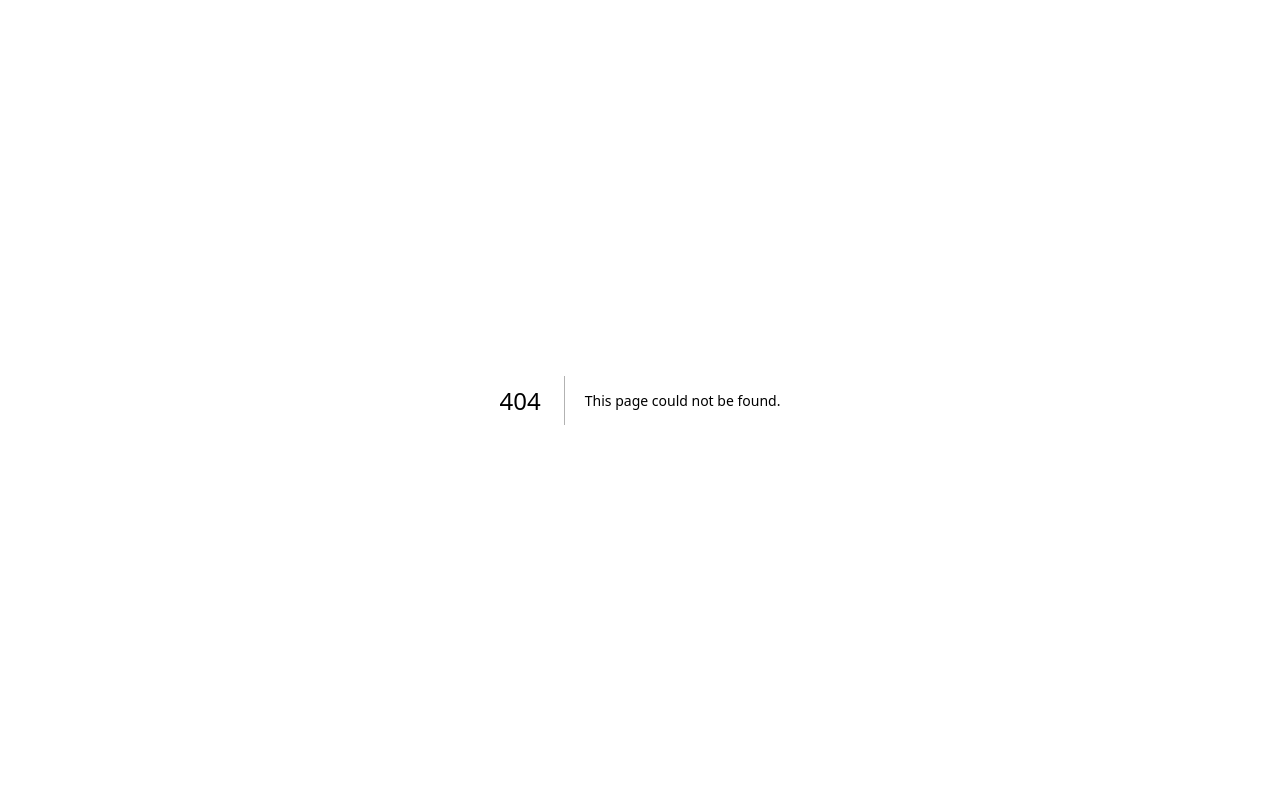
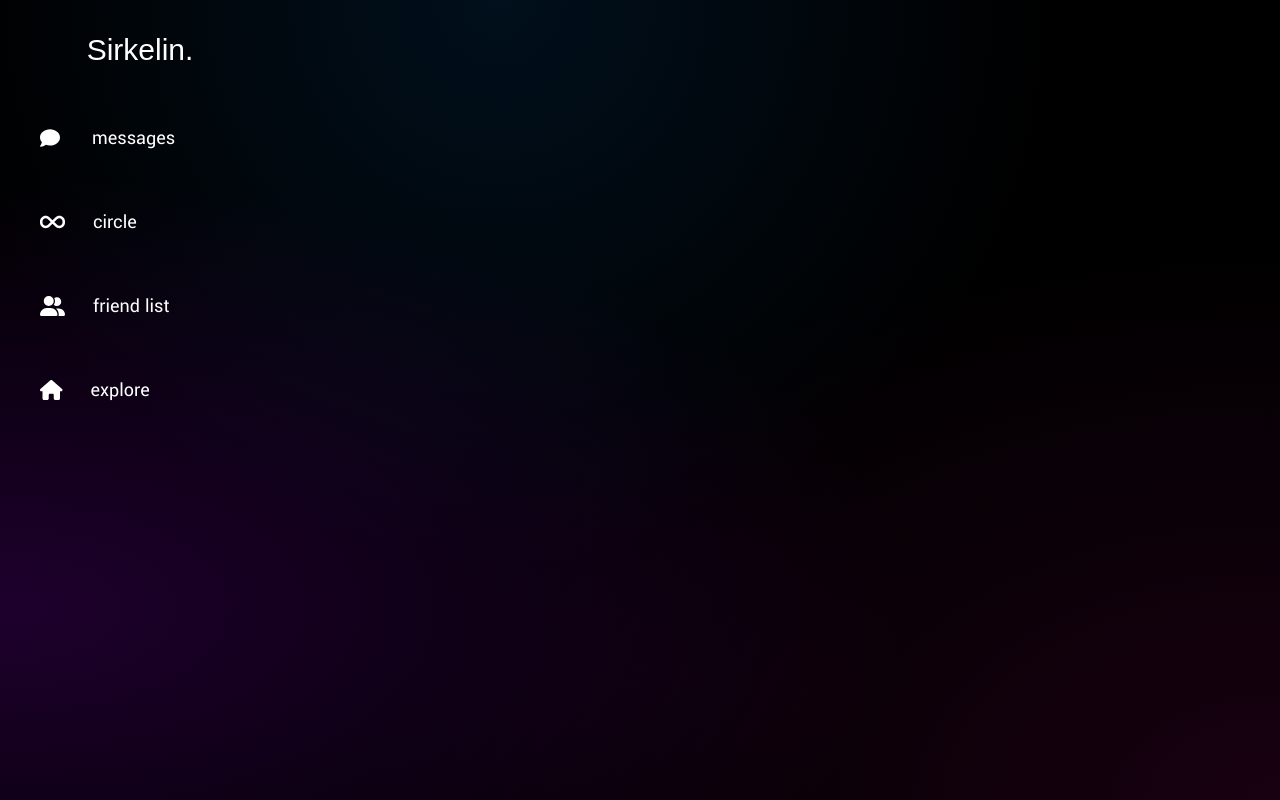
Before and after one commit to antoniuswisnu14/sirkelin-next, a Next.js app: page /chat in a window 1280 px wide. Before the commit this address had no page. Built offline with nearby package versions, Linux system fonts and the light colour scheme.

Commit message:
Adding new files

```diff
--- /dev/null
+++ b/src/pages/chat/index.jsx
@@ -0,0 +1,39 @@
+import Head from 'next/head'
+import { Montserrat, Yantramanav } from '@next/font/google'
+import React from 'react';
+import { FontAwesomeIcon } from '@fortawesome/react-fontawesome'
+import { library } from '@fortawesome/fontawesome-svg-core';
+import {faComment, faHouse, faUserGroup, faInfinity} from '@fortawesome/free-solid-svg-icons';
+
+const yantramanav = Yantramanav({
+  weight: "400",
+  subsets: ["latin"]
+})
+
+export default function Chat() {
+  return (
+    <>
+    <Head>
+        <title>Create Next App</title>
+        <meta name="description" content="Generated by create next app" />
+        <meta name="viewport" content="width=device-width, initial-scale=1" />
+    </Head>
+      <main className=''>
+        <div className='h-screen' >
+            <div className='wh-chat flex'>
+              <div className='p-8 navbar-ct font-montserrat'>
+                  <h1 className='text-3xl text-center' >Sirkelin.</h1>
+                  <div className='mt-12 grid text-center gap-10 text-xl'>
+                    <button className='flex group gap-4 hover:bg-purple-900 hover:ring-pbg-purple-900 rounded-xl p-2'><FontAwesomeIcon className='self-center group-hover:stroke-white ' icon = {faComment}/><h1 style={yantramanav.style} className='ml-4 font-yantramanav'>  messages</h1></button>
+                    <button className='flex group gap-4 hover:bg-purple-900 hover:ring-pbg-purple-900 rounded-xl p-2'><FontAwesomeIcon className='self-center group-hover:stroke-white ' icon={faInfinity} /><h2 style={yantramanav.style} className=' ml-3 font-yantramanav'> circle</h2></button>
+                    <button className='flex group gap-4 hover:bg-purple-900 hover:ring-pbg-purple-900 rounded-xl p-2'><FontAwesomeIcon className='self-center group-hover:stroke-white ' icon={faUserGroup} /><h3 style={yantramanav.style} className=' ml-3 font-yantramanav'> friend list</h3></button>
+                    <button className='flex group gap-4 hover:bg-purple-900 hover:ring-pbg-purple-900 rounded-xl p-2'><FontAwesomeIcon className='self-center group-hover:stroke-white ' icon={faHouse} /><h4 style={yantramanav.style} className=' ml-3 font-yantramanav'> explore</h4></button>
+                  </div>
+              </div>
+            </div>
+        </div>
+      </main>
+
+    </>
+  )
+}
--- /dev/null
+++ b/src/pages/chat/messages.jsx
@@ -0,0 +1,7 @@
+import React from 'react';
+
+export default function Messages() {
+    return (
+        <div>Ini messages</div>
+    )
+}
```
Also changed, not shown: src/pages/chat/circle.jsx (added), src/pages/chat/explore.jsx (added), src/pages/chat/friend list.jsx (added), src/pages/chat/navbar.jsx (added).
